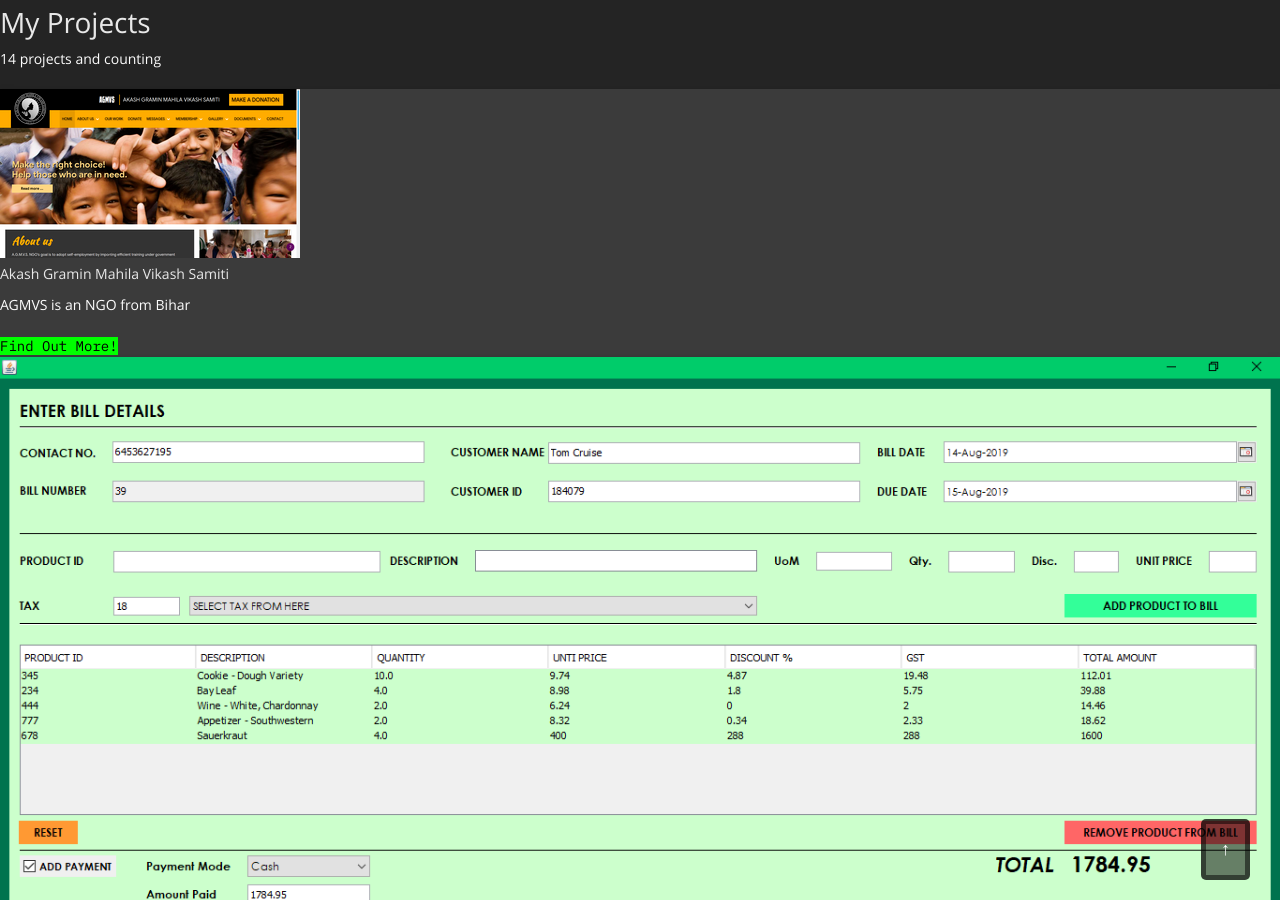
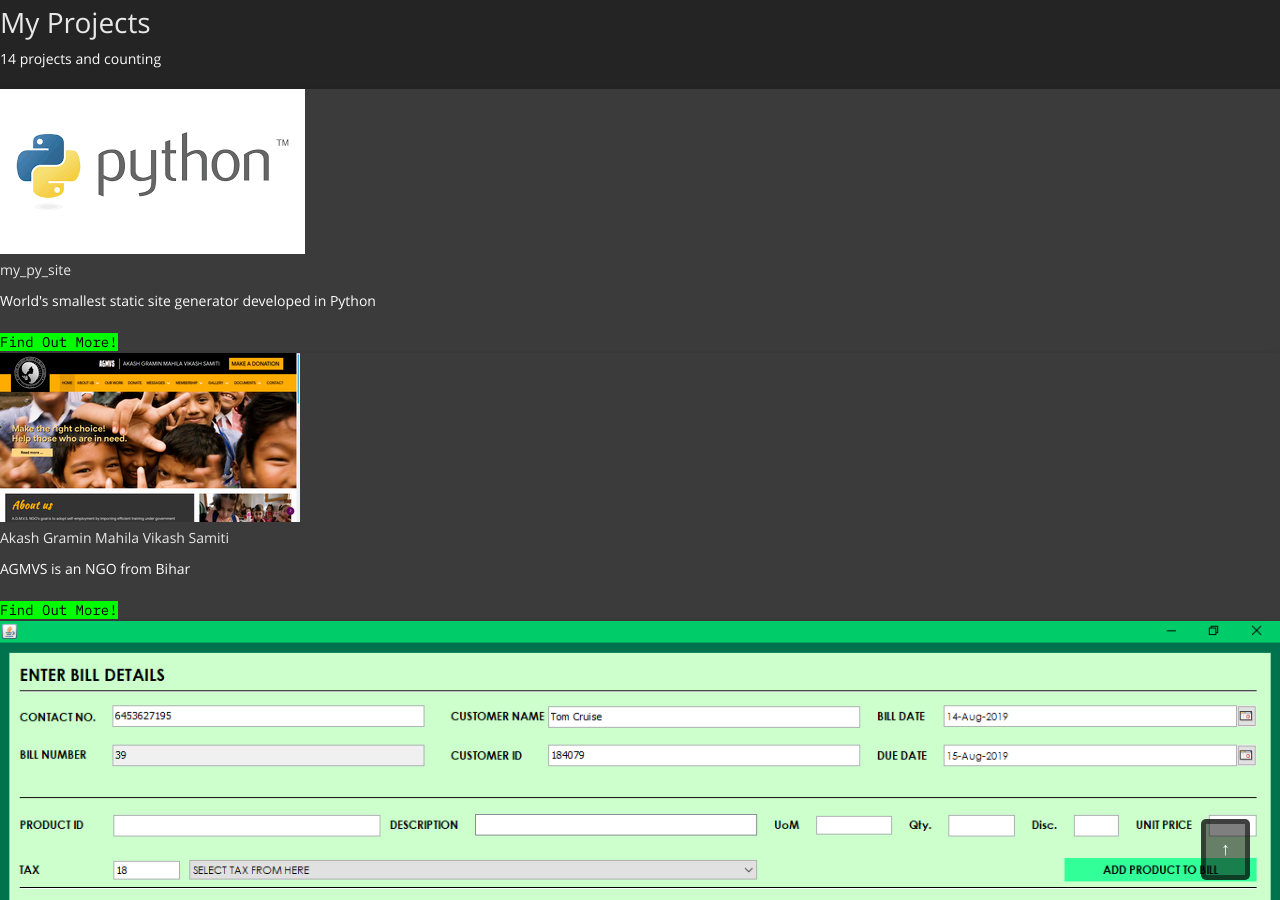
Before and after one commit to sharadcodes/sharadcodes.github.io, a Jekyll site: the page built from projects.md, in a window 1280 px wide and 900 px high, scrolled down 334 px. Built offline with Jekyll 4.4.1, drawn with Linux system fonts in a browser that asks for light colours; some web fonts are replaced.

Commit message:
Update Collections “projects”

```diff
--- a/_data/projects_data.yml
+++ b/_data/projects_data.yml
@@ -1,4 +1,9 @@
 projects:
+  - about: World's smallest static site generator developed in Python
+    img: /assets/uploads/my_py_site.png
+    img_alt: my_py_site
+    link: github.com/sharadcodes/my_py_site
+    title: my_py_site
   - about: AGMVS is an NGO from Bihar
     img: /assets/uploads/agmvs.png
     img_alt: AGMVS Image
```
Also changed, not shown: assets/uploads/my_py_site.png (added).
